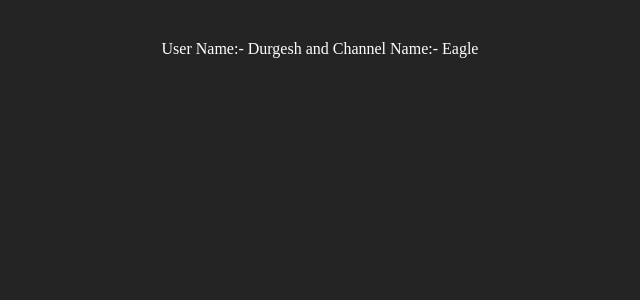
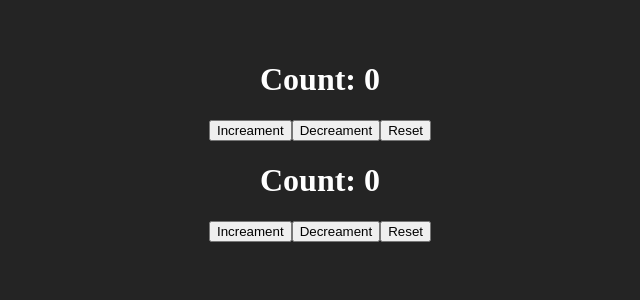
Before and after one commit to durgeshh04/React.js-Learning, a React (Vite) app: page / in a window 1280 px wide. Shown: the top 300 px of the page, without its empty margins (320-960 px from the left). Built offline with nearby package versions, Linux system fonts and the light colour scheme.

Commit message:
file added

```diff
--- a/src/App.jsx
+++ b/src/App.jsx
@@ -4,6 +4,7 @@
 import UseEffectOne from "./components/Hooks/UseEffectOne";
 import UseEffectTimer from "./components/Hooks/UseEffectTimer";
 import UseEffectTwo from "./components/Hooks/UseEffectTwo";
+import UseReducerHook from "./components/Hooks/UseReducerHook";
 // import Greet from "./components/Greet";
 // import Welcome from "./components/Welcome";
 // import StateHook from "./components/StateHook";
@@ -137,7 +138,10 @@
         {/* <FetchingData /> */}
 
         {/* useContext Hook */}
-        <UseContextHook />
+        {/* <UseContextHook /> */}
+
+        {/* useReducer Hook */}
+        <UseReducerHook />
       </div>
     </>
   );
--- /dev/null
+++ b/src/components/Hooks/UseReducerHook.jsx
@@ -0,0 +1,123 @@
+// import React, { useReducer } from "react";
+
+// const initialState = 0;
+// const reducer = (state, action) => {
+//   switch (action) {
+//     case "increament":
+//       return state + 1;
+//     case "decreament":
+//       return state - 1;
+//     case "reset":
+//       return initialState;
+//     default:
+//       return state;
+//   }
+// };
+// const UseReducerHook = () => {
+//   const [count, dispatch] = useReducer(reducer, initialState);
+//   return (
+//     <div>
+//       <h1>Count: {count}</h1>
+//       <button onClick={() => dispatch("increament")}>Increament</button>
+//       <button onClick={() => dispatch("decreament")}>Decreament</button>
+//       <button onClick={() => dispatch("reset")}>Reset</button>
+//     </div>
+//   );
+// };
+
+// export default UseReducerHook;
+
+// {-------------------useReducer Hook using another logic---------------------------}
+
+// import React, { useReducer } from "react";
+
+// const initialState = {
+//   firstCounter: 0,
+//   secondCounter: 10,
+// };
+
+// const reducer = (state, action) => {
+//   switch (action.type) {
+//     case "increament":
+//       return { ...state, firstCounter: state.firstCounter + 1 };
+//     case "decreament":
+//       return { ...state, firstCounter: state.firstCounter - 1 };
+//     case "increament5":
+//       return { ...state, firstCounter: state.firstCounter + 5 };
+//     case "increament2":
+//       return { ...state, secondCounter: state.secondCounter + 2 };
+//     case "decreament2":
+//       return { ...state, secondCounter: state.secondCounter - 2 };
+//     case "reset":
+//       return initialState;
+//     default:
+//       return state;
+//   }
+// };
+
+// const UseReducerHook = () => {
+//   const [count, dispatch] = useReducer(reducer, initialState);
+//   return (
+//     <div>
+//       <h1>First Counter: {count.firstCounter}</h1>
+//       <h1>Second Counter: {count.secondCounter}</h1>
+//       <button onClick={() => dispatch({ type: "increament" })}>
+//         Increment First
+//       </button>
+//       <button onClick={() => dispatch({ type: "decreament" })}>
+//         Decrement First
+//       </button>
+//       <button onClick={() => dispatch({ type: "increament5" })}>
+//         Increment First by 5
+//       </button>
+//       <button onClick={() => dispatch({ type: "increament2" })}>
+//         Increment Second by 2
+//       </button>
+//       <button onClick={() => dispatch({ type: "decreament2" })}>
+//         Decrement Second by 2
+//       </button>
+//       <button onClick={() => dispatch({ type: "reset" })}>Reset</button>
+//     </div>
+//   );
+// };
+
+// export default UseReducerHook;
+
+// {--------------------Multiple useReducer Hook----------------------------}
+import React, { useReducer } from "react";
+
+const initialState = 0;
+const reducer = (state, action) => {
+  switch (action) {
+    case "increament":
+      return state + 1;
+    case "decreament":
+      return state - 1;
+    case "reset":
+      return initialState;
+    default:
+      return state;
+  }
+};
+const UseReducerHook = () => {
+  const [count, dispatch] = useReducer(reducer, initialState);
+  const [countTwo, dispatchTwo] = useReducer(reducer, initialState);
+  return (
+    <>
+      <div>
+        <h1>Count: {count}</h1>
+        <button onClick={() => dispatch("increament")}>Increament</button>
+        <button onClick={() => dispatch("decreament")}>Decreament</button>
+        <button onClick={() => dispatch("reset")}>Reset</button>
+      </div>
+      <div>
+        <h1>Count: {countTwo}</h1>
+        <button onClick={() => dispatchTwo("increament")}>Increament</button>
+        <button onClick={() => dispatchTwo("decreament")}>Decreament</button>
+        <button onClick={() => dispatchTwo("reset")}>Reset</button>
+      </div>
+    </>
+  );
+};
+
+export default UseReducerHook;
```
